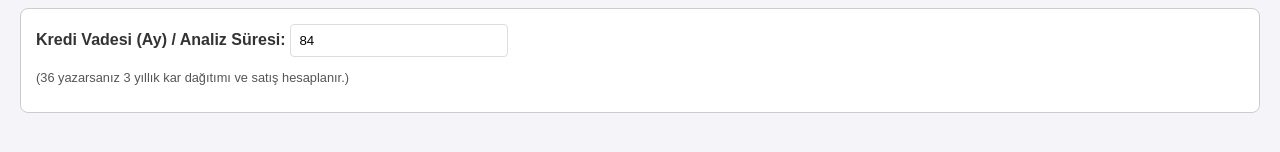
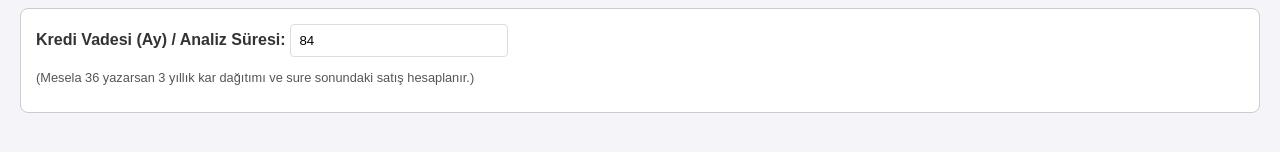
Before and after one commit to SalesforceJack/sharecodes, a plain HTML site: page share calculation codes.html in a window 1280 px wide. Shown: the part 242-394 px from the top of the page. Drawn offline with Linux system fonts and the light colour scheme.

Commit message:
Update share calculation codes.html

```diff
--- a/share calculation codes.html
+++ b/share calculation codes.html
@@ -40,5 +40,5 @@
     <div class="input-group">
         <label for="loanTermMonths">Kredi Vadesi (Ay) / Analiz Süresi:</label>
         <input type="number" id="loanTermMonths" value="84" min="12" placeholder="Örn: 36 (3 yıl)">
-        <p style="font-size: 0.8em; color: #555;">(36 yazarsanız 3 yıllık kar dağıtımı ve satış hesaplanır.)</p>
+        <p style="font-size: 0.8em; color: #555;">(Mesela 36 yazarsan 3 yıllık kar dağıtımı ve sure sonundaki satış hesaplanır.)</p>
     </div>
```
